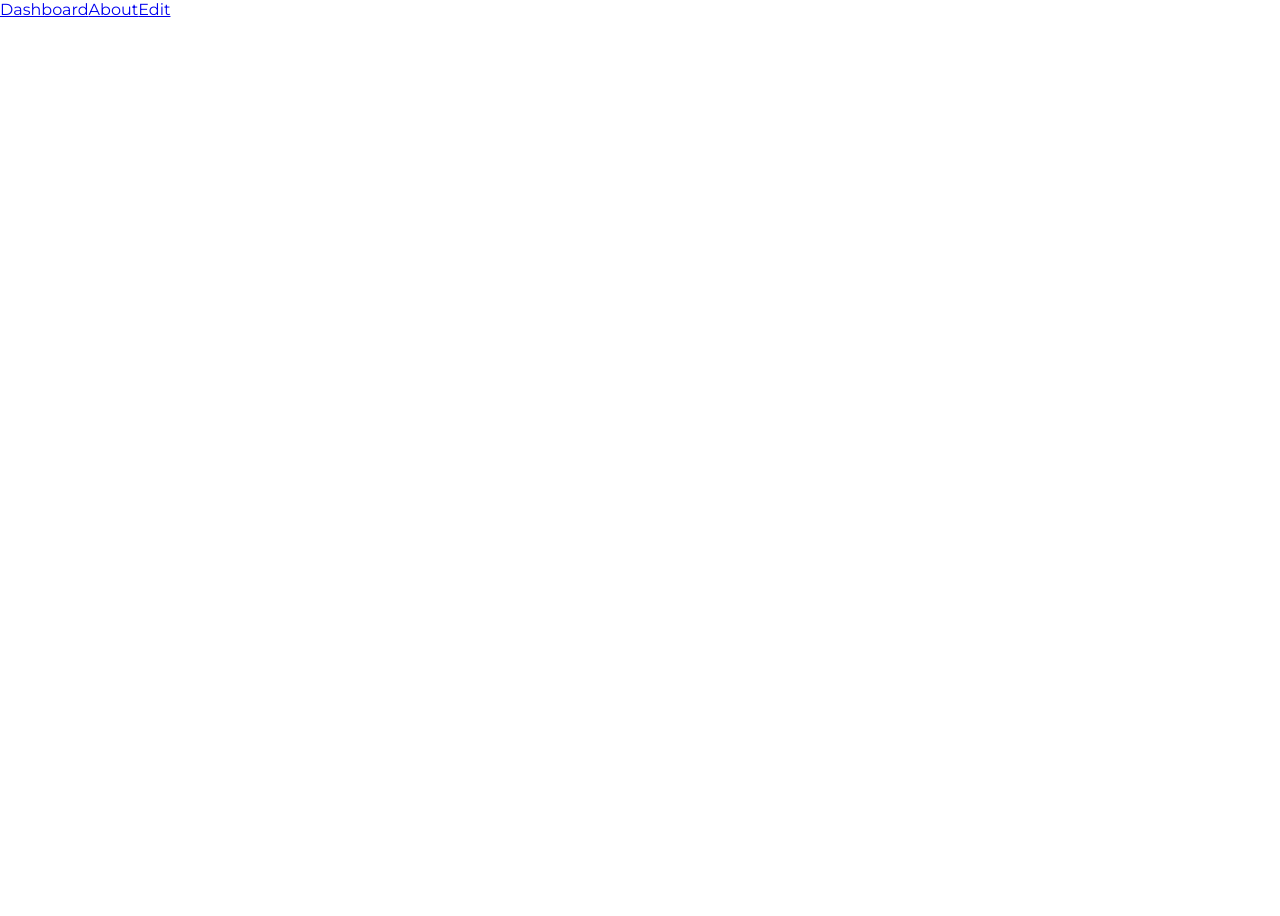
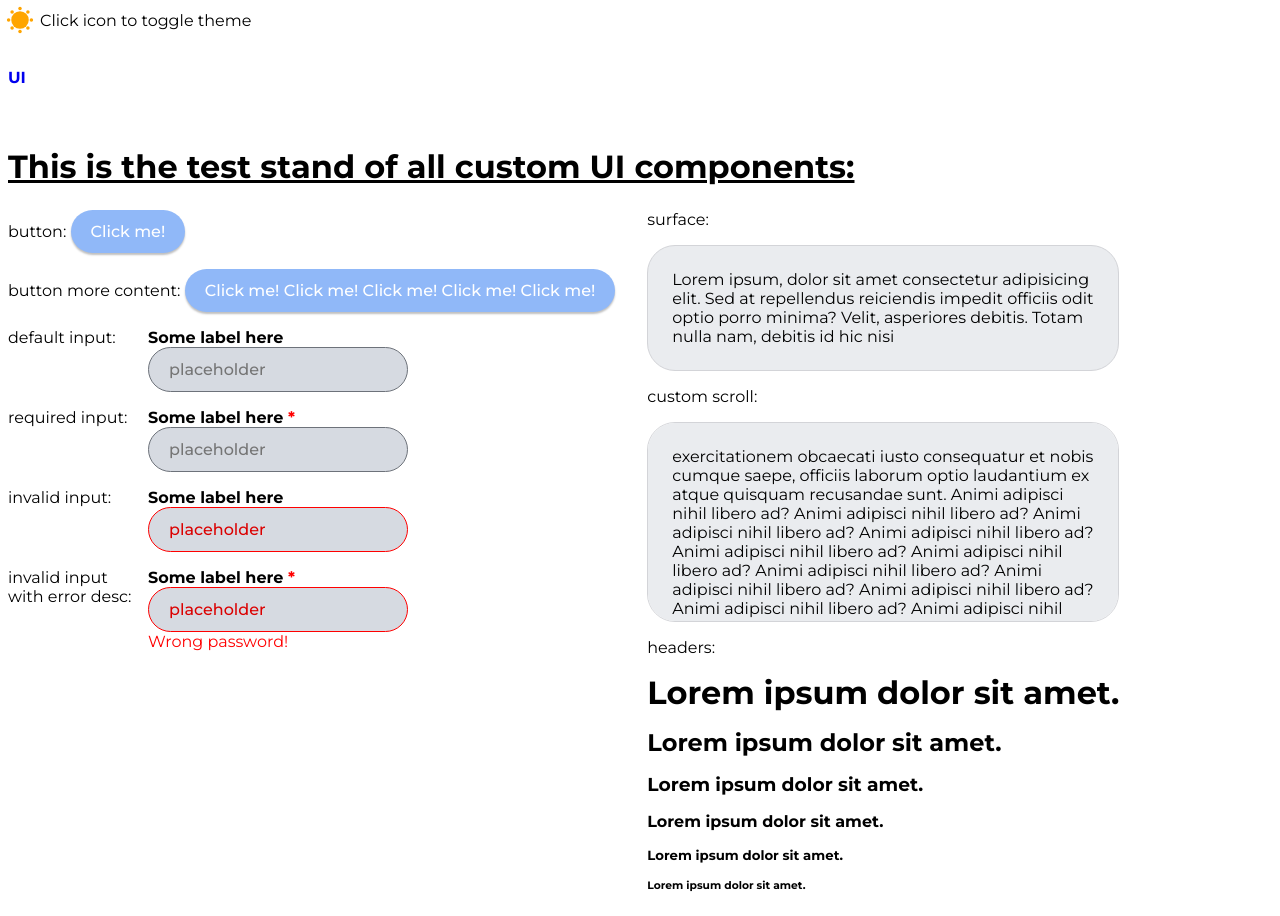
Before and after one commit to dmitry-catch/assessing-the-quality-of-driving, a Vue app: page / in a window 1280 px wide. Before the commit this address had no page. Before the commit the page ends 800 px from the top, so only its background shows below. Built offline with nearby package versions, Linux system fonts and the light colour scheme.

Commit message:
some changes

```diff
--- a/src/views/About.vue
+++ /dev/null
@@ -1,7 +0,0 @@
-<script setup></script>
-
-<template>
-  <h1>About</h1>
-</template>
-
-<style></style>
--- a/src/views/Dashboard.vue
+++ /dev/null
@@ -1,7 +0,0 @@
-<script setup></script>
-
-<template>
-  <h1>Dashboard</h1>
-</template>
-
-<style></style>
--- a/src/views/Edit.vue
+++ /dev/null
@@ -1,7 +0,0 @@
-<script setup></script>
-
-<template>
-  <h1>Edit</h1>
-</template>
-
-<style></style>
--- a/src/views/MainView.vue
+++ b/src/views/MainView.vue
@@ -13,6 +13,6 @@ import Navbar from '@/views/Navbar.vue'
 
 <style>
 .MainView {
-  padding: var(--gap-unit);
+  padding: 8px;
 }
 </style>
--- a/src/views/Navbar.vue
+++ b/src/views/Navbar.vue
@@ -1,6 +1,7 @@
 <script setup>
 import { computed, watch } from 'vue'
 import { useThemeStore } from '@/store/theme.js'
+import ThemeToggler from '@/ui/ThemeToggler.vue'
 
 const themeStore = useThemeStore()
 const themeMode = computed(() => themeStore.themeMode)
@@ -20,14 +21,14 @@ watch(themeMode, () => {
 
 <template>
   <div class="Navbar">
+    <div class="Navbar__header">
+      <ThemeToggler @click="toggleTheme" class="Navbar__themeIcon" />
+      <span>Click icon to toggle theme</span>
+    </div>
+
     <div class="Navbar__links">
-      <router-link to="/dashboard">Dashboard</router-link>
-      <router-link to="/about">About</router-link>
-      <router-link to="/edit">Edit</router-link>
+      <router-link to="/ui" class="Navbar__link"><span class="Navbar__item">UI</span></router-link>
     </div>
-    <!-- <span @click="toggleTheme" class="Navbar__themeIcon">
-      <img src="icons/night-mode.svg" alt="night-mode" height="48" />
-    </span> -->
   </div>
 </template>
 
@@ -35,4 +36,22 @@ watch(themeMode, () => {
 .Navbar__themeIcon {
   cursor: pointer;
 }
+
+.Navbar__header {
+  display: flex;
+  align-items: center;
+  gap: 8px;
+}
+
+.Navbar__link {
+  text-decoration: none;
+}
+
+.Navbar__item {
+  font-weight: 700;
+}
+
+.Navbar__links {
+  padding: 36px 0;
+}
 </style>
```
Also changed, not shown: src/router/routes.js (+3 -6 lines).
